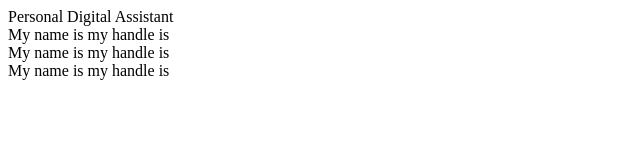
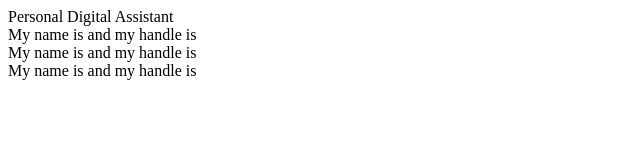
Before and after one commit to w2olves/reactsg, a React (Create React App) app in the folder testsg/: page / in a window 1280 px wide. Shown: the top 160 px of the page, without its empty margins (0-640 px from the left). Built offline with nearby package versions, Linux system fonts and the light colour scheme.

Commit message:
another commit

```diff
--- a/testsg/src/ProfileCard.js
+++ b/testsg/src/ProfileCard.js
@@ -1,7 +1,7 @@
 function ProfileCard(props) {
   return (
     <div>
-      My name is {props.name} my handle is {props.handles}
+      My name is {props.name} and my handle is {props.handles}
     </div>
   );
 }
```
